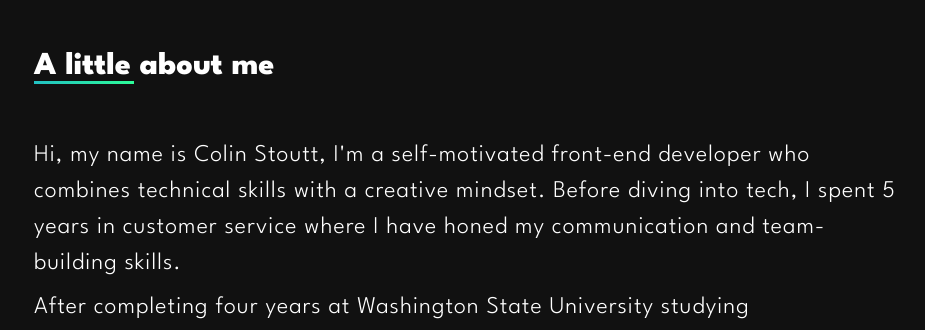
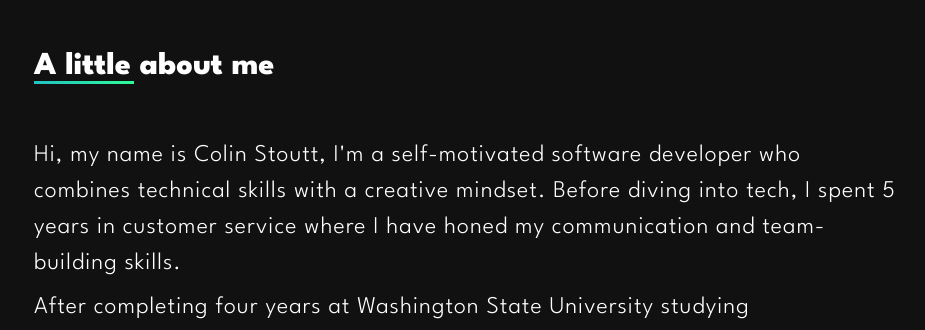
Before and after one commit to colinstoutt/portfolio_colin-stoutt, a Next.js app: page / in a window 1280 px wide. Shown: the part 860-1190 px from the top of the page, without its empty margins (171-1096 px from the left). Built offline with nearby package versions, Linux system fonts and the light colour scheme.

Commit message:
change word

```diff
--- a/src/components/About.jsx
+++ b/src/components/About.jsx
@@ -9,7 +9,7 @@ const About = () => {
           A little about me<div className="line"></div>
         </h1>
         <p>
-          Hi, my name is Colin Stoutt, I&apos;m a self-motivated front-end
+          Hi, my name is Colin Stoutt, I&apos;m a self-motivated software
           developer who combines technical skills with a creative mindset.
           Before diving into tech, I spent 5 years in customer service where I
           have honed my communication and team-building skills.
```
